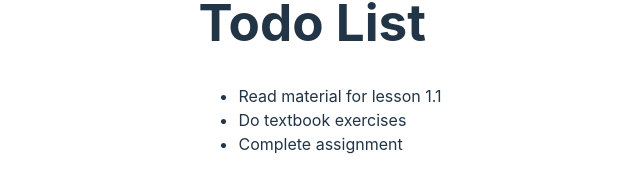
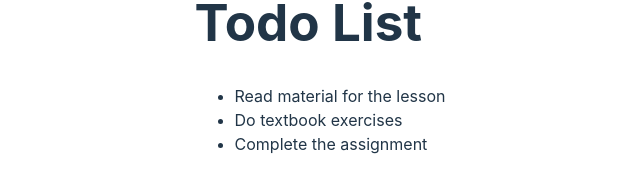
Before and after one commit to tatianasnook/react-todo, a React (Vite) app: page / in a window 1280 px wide. Shown: the part 334-526 px from the top of the page, without its empty margins (320-960 px from the left). Built offline with nearby package versions, Linux system fonts and the light colour scheme.

Commit message:
small changes to style

```diff
--- a/src/App.jsx
+++ b/src/App.jsx
@@ -1,8 +1,8 @@
 
 const todoList = [
-  {id: 1, title: 'Read material for lesson 1.1'},
+  {id: 1, title: 'Read material for the lesson'},
   {id: 2, title: 'Do textbook exercises'},
-  {id: 3, title: 'Complete assignment'}
+  {id: 3, title: 'Complete the assignment'}
 ];
 
 function App() {
```
